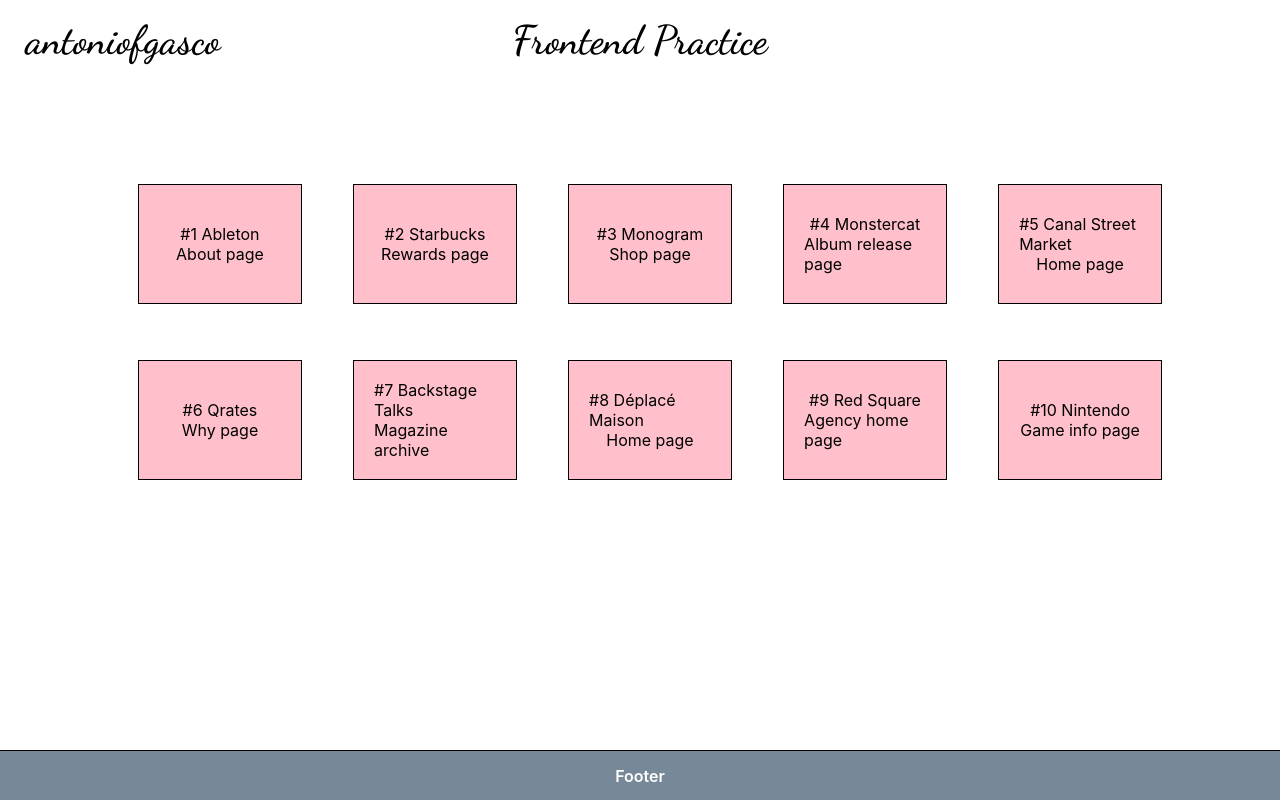
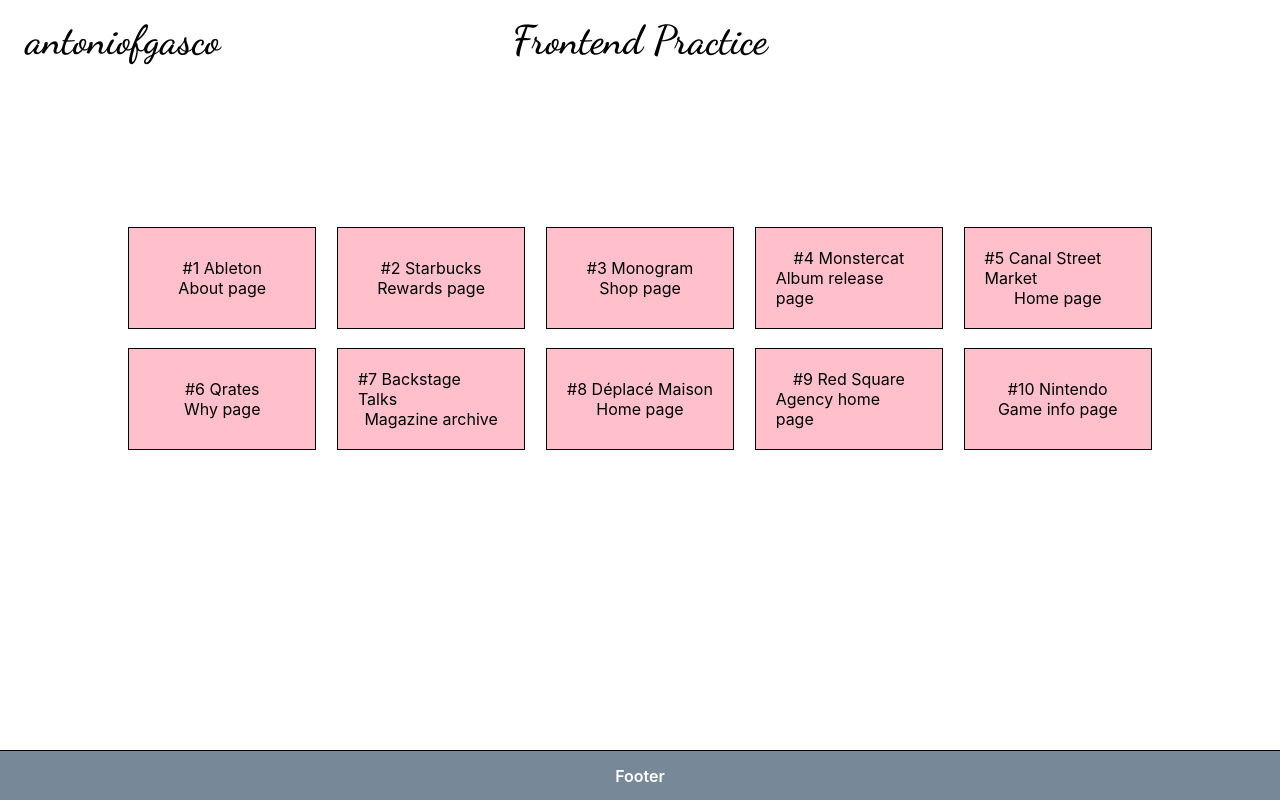
Before and after one commit to AGasco/frontendpractice, a Next.js app: page / in a window 1280 px wide. Built offline with nearby package versions, Linux system fonts and the light colour scheme.

Commit message:
Layout component

```diff
--- a/components/HomeFooter/HomeFooter.component.js
+++ b/components/Footer/Footer.component.js
@@ -1,5 +1,5 @@
 import React from 'react';
-import styles from './HomeFooter.module.scss';
+import styles from './Footer.module.scss';
 
 function HomeFooterComponent() {
   return <footer className={styles.footer}>Footer</footer>;
--- a/components/HomeMain/HomeMain.config.js
+++ b/components/HomeMain/HomeMain.config.js
@@ -9,7 +9,8 @@
       'Unique grid layout',
       'Multi-column footer'
     ],
-    link: 'https://www.ableton.com/en/about/'
+    link: '/practice/ableton',
+    externalLink: 'https://www.ableton.com/en/about/'
   },
   {
     id: 2,
@@ -21,7 +22,8 @@
       'Color choices',
       'Layout practice'
     ],
-    link: 'https://www.starbucks.com/rewards'
+    link: '/practice/ableton',
+    externalLink: 'https://www.starbucks.com/rewards'
   },
   {
     id: 3,
@@ -33,7 +35,8 @@
       'Dropdown menu',
       'Menu toggle on scroll'
     ],
-    link: 'https://monogramcc.com/shop/'
+    link: '/practice/ableton',
+    externalLink: 'https://monogramcc.com/shop/'
   },
   {
     id: 4,
@@ -45,21 +48,24 @@
       'Layout practice',
       'Hover states'
     ],
-    link: 'https://www.monstercat.com/release/MCLP017'
+    link: '/practice/ableton',
+    externalLink: 'https://www.monstercat.com/release/MCLP017'
   },
   {
     id: 5,
     label: 'Canal Street Market',
     subLabel: 'Home page',
     learnt: ['Unique layout', 'Hover animations', 'Typography choices'],
-    link: 'https://canalstreet.market/'
+    link: '/practice/ableton',
+    externalLink: 'https://canalstreet.market/'
   },
   {
     id: 6,
     label: 'Qrates',
     subLabel: 'Why page',
     learnt: ['Accordions', 'Grid style layout', 'Unique design'],
-    link: 'https://qrates.com/why'
+    link: '/practice/ableton',
+    externalLink: 'https://qrates.com/why'
   },
   {
     id: 7,
@@ -71,7 +77,8 @@
       'Fixed content',
       'Minimal layout'
     ],
-    link: 'https://backstagetalks.com/'
+    link: '/practice/ableton',
+    externalLink: 'https://backstagetalks.com/'
   },
   {
     id: 8,
@@ -83,14 +90,16 @@
       'Draggable slider',
       'Hover effects'
     ],
-    link: 'https://www.deplacemaison.com/'
+    link: '/practice/ableton',
+    externalLink: 'https://www.deplacemaison.com/'
   },
   {
     id: 9,
     label: 'Red Square',
     subLabel: 'Agency home page',
     learnt: ['Minimal design', 'Scroll animations', 'Hover effects'],
-    link: 'https://www.redsquareagency.com/'
+    link: '/practice/ableton',
+    externalLink: 'https://www.redsquareagency.com/'
   },
   {
     id: 10,
@@ -102,6 +111,7 @@
       'Image lightboxes',
       'Content carousel'
     ],
-    link: 'https://www.nintendo.com/games/detail/stardew-valley-switch/'
+    link: '/practice/ableton',
+    externalLink: 'https://www.nintendo.com/games/detail/stardew-valley-switch/'
   }
 ];
--- a/components/HomeMain/HomeMain.module.scss
+++ b/components/HomeMain/HomeMain.module.scss
@@ -32,28 +32,23 @@
 .list {
   display: grid;
   grid-template-columns: repeat(5, 1fr);
+  grid-template-rows: repeat(2, 1fr);
+  grid-gap: 10% 2%;
   list-style-type: none;
+  place-items: center;
   width: 100%;
-  grid-gap: 5%;
-  padding: 0;
-
-  li,
-  a {
-    flex: 1;
-    width: 100%;
-    height: 120px;
-  }
+  height: 30%;
+  padding-left: 0;
 }
 
 .element {
-  width: 20%;
-  max-width: 240px;
+  width: 100%;
+  height: 100%;
   flex: 1;
   margin: 0;
   background-color: pink;
   border: 1px solid black;
   padding: 20px;
-  margin: 20px 10px;
   display: flex;
   flex-direction: column;
   justify-content: center;
--- /dev/null
+++ b/components/Layout/Layout.component.js
@@ -0,0 +1,15 @@
+import React from 'react';
+import Footer from '../Footer/Footer.component';
+
+function LayoutComponent({ children }) {
+  return (
+    <>
+      {/* TODO: Add Navbar and Footer components */}
+      <div className="navbar" />
+      <main>{children}</main>
+      <Footer />
+    </>
+  );
+}
+
+export default LayoutComponent;
--- a/pages/_app.js
+++ b/pages/_app.js
@@ -1,7 +1,12 @@
 import '../styles/globals.scss';
+import Layout from '../components/Layout/Layout.component';
 
 function MyApp({ Component, pageProps }) {
-  return <Component {...pageProps} />;
+  return (
+    <Layout>
+      <Component {...pageProps} />
+    </Layout>
+  );
 }
 
 export default MyApp;
--- a/pages/index.js
+++ b/pages/index.js
@@ -1,13 +1,11 @@
 import HeadComponent from '../components/Head.component';
-import HomeFooter from '../components/HomeFooter/HomeFooter.component';
+import Footer from '../components/Footer/Footer.component';
 import HomeMain from '../components/HomeMain/HomeMain.component';
 
 export default function Home() {
   return (
     <>
-      <HeadComponent />
       <HomeMain />
-      <HomeFooter />
     </>
   );
 }
--- a/styles/globals.scss
+++ b/styles/globals.scss
@@ -2,7 +2,7 @@
 
 html,
 body,
-#__next {
+main {
   width: 80vw;
   height: calc(100vh - 50px);
   padding: 0;
```
Also changed, not shown: pages/practice/ableton.js (added, +7 -0 lines), components/Footer/Footer.module.scss (renamed from components/HomeFooter/HomeFooter.module.scss).
